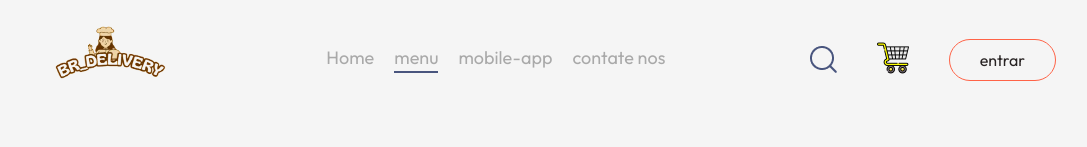
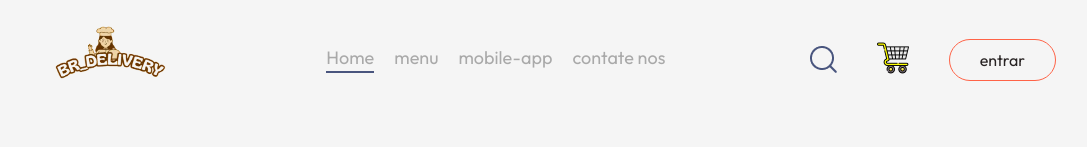
Before and after one commit to Anjsvf/br-delivery, a React (Vite) app in the folder frontend/: page / in a window 1280 px wide. Shown: the top 147 px of the page, without its empty margins (96-1183 px from the left). Built offline with nearby package versions, Linux system fonts and the light colour scheme; no server answers.

Commit message:
front midify

```diff
--- a/frontend/src/components/Navbar/Navbar.jsx
+++ b/frontend/src/components/Navbar/Navbar.jsx
@@ -5,7 +5,7 @@ import { Link, useNavigate } from "react-router-dom";
 import { StoreContext } from "../../context/StoreContext";
 
 const Navbar = ({ setShowLogin }) => {
-  const [menu, setMenu] = useState("menu");
+  const [menu, setMenu] = useState("home");
   const { getTotalCartAmount, token, setToken } = useContext(StoreContext);
   const navigate = useNavigate();
   const logout = () => {
```
